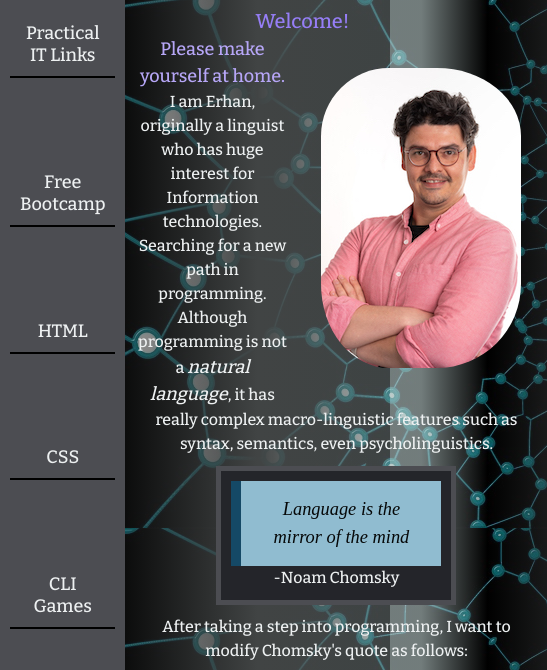
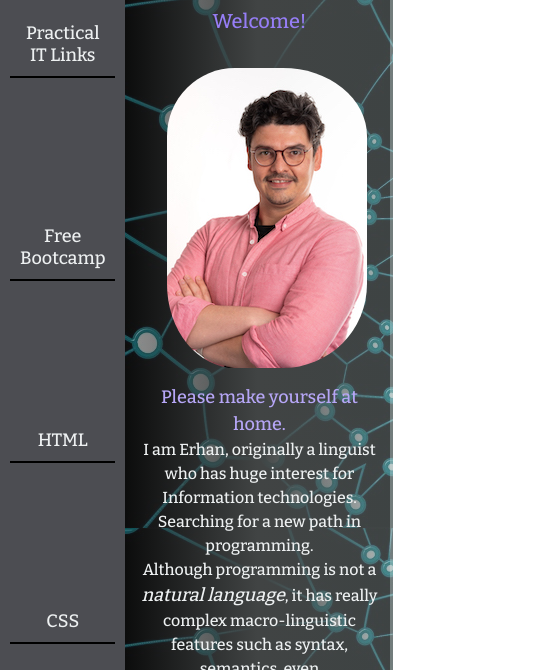
Before and after one commit to linguaps/portfolio3, a plain HTML site: page index.html in a window 390 px wide. Shown: the part 112-782 px from the top of the page, 547 px wide, since content can reach past the window. Drawn offline with nearby package versions, Linux system fonts and the light colour scheme.

Commit message:
Last bug fixes on main page h1

```diff
--- a/main.css
+++ b/main.css
@@ -109,9 +109,6 @@ h1 {
     font-size: 20px;
     text-align: center;
     color: #967ef6;
-}
-#firstly {
-    margin-right: 250px;
 }
 
 h2 {
@@ -361,6 +358,7 @@ form button {
 
 /*Media Queries*/
 /* When the screen is less than 600 pixels wide, hide all links, except for the first one ("Home"). Show the link that contains should open and close the topnav (.icon) */
+
 @media screen and (max-width: 752px) {
 
     .navlinks li:not(:first-child) {
@@ -454,8 +452,5 @@ form button {
     form button {
         width:max-content;
     }
-    #firstly {
-        margin-left: 120px;
-    }
 
 }
```
